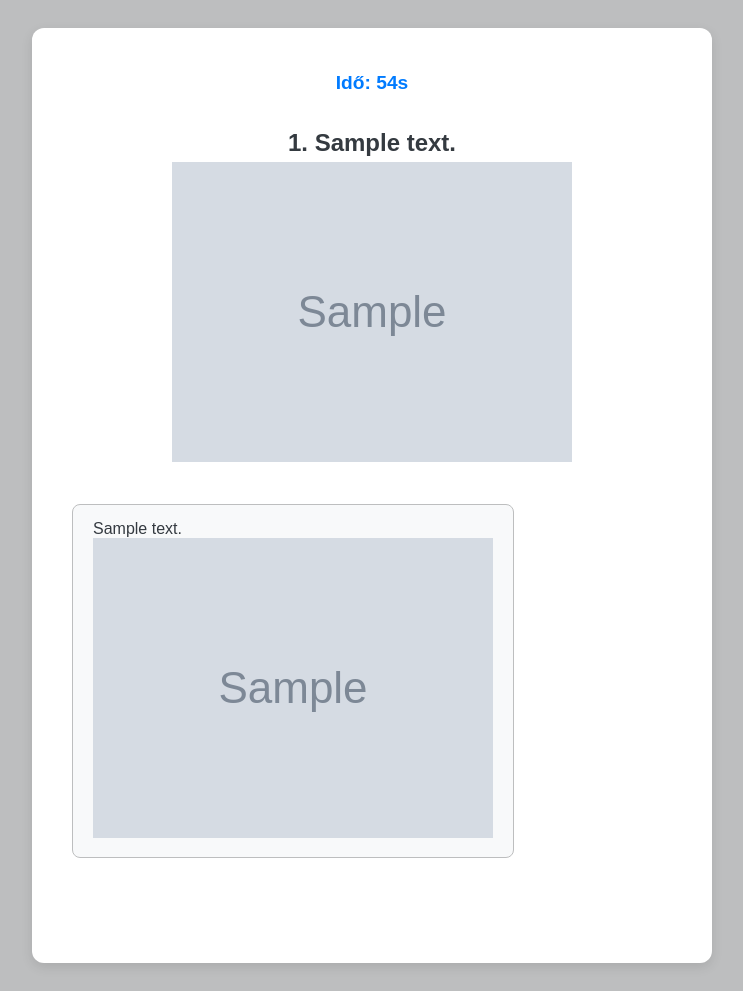
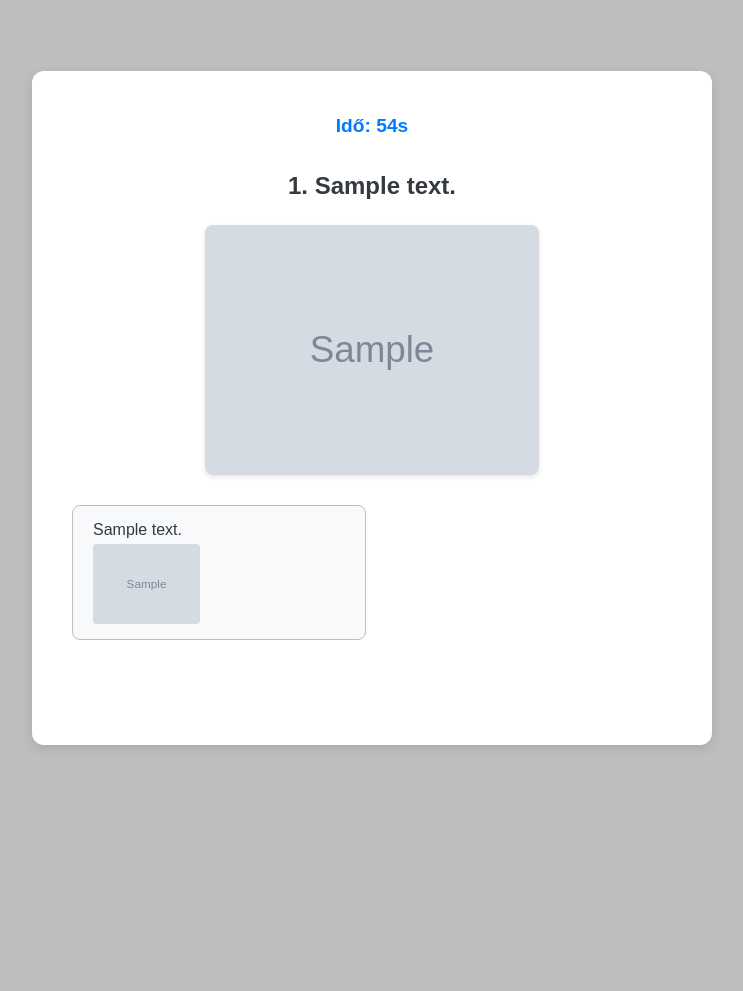
Before and after one commit to TTom08/kresz-quiz-web, a Flask app: template templates/quiz.html in a window 1280 px wide. Shown: the whole page, without its empty margins (268-1011 px from the left). After the commit the page ends 747 px from the top, so only its background shows below. Run offline with Flask 3, Linux system fonts and the light colour scheme; the template is opened without the code that fills it: most values are stand-ins (such as "Sample title", 1, 10 or a date in 2020); grey boxes marked "Sample" are stand-in pictures.

Commit message:
fix image sizes and change restart button to main page, add css to it

```diff
--- a/static/css/quiz.css
+++ b/static/css/quiz.css
@@ -119,11 +119,15 @@ body {
     margin-top: 20px;
 }
 
-#next-button {
+#next-button, #restart-button {
     padding: 8px 20px;
     max-width: 250px;
     width: 100%;
     margin: 0;
+}
+
+#result-screen .cta-button {
+    margin-top: 25px;
 }
 
 #result-screen h2 {
@@ -137,6 +141,32 @@ body {
     color: var(--success-color);
 }
 
+.question-image-container {
+    margin: 20px 0;
+    display: flex;
+    justify-content: center;
+}
+
+.question-image {
+    max-width: 100%;
+    max-height: 250px;
+
+    height: auto;
+    width: auto;
+    border-radius: 8px;
+    box-shadow: 0 2px 5px rgba(0, 0, 0, 0.1);
+}
+
+.answer-image {
+    max-width: 100%;
+    max-height: 80px;
+    height: auto;
+    width: auto;
+    display: block;
+    margin: 5px 0 0 0;
+    border-radius: 4px;
+}
+
 @media (min-width: 500px) {
     #answers-container {
         grid-template-columns: 1fr 1fr;
--- a/static/js/quiz.js
+++ b/static/js/quiz.js
@@ -151,6 +151,8 @@ function loadQuestion() {
 
 // Handling the answer given by the player
 function handleAnswer(clickedButton, answer) {
+    clearInterval(timerInterval);
+
     Array.from(answersContainer.children).forEach(button => {
         button.disabled = true;
     });
--- a/templates/quiz.html
+++ b/templates/quiz.html
@@ -22,12 +22,11 @@
         <div id="result-screen" class="quiz-box" style="display: none;">
             <h2>Kvíz Vége!</h2>
             <p>Pontszámod: <span id="final-score"></span></p>
-            <button onclick="location.reload()" class="cta-button">Újra</button>
+            <button onclick="window.location.href = '/'" class="cta-button" id="restart-button">Vissza a kezdőlapra</button>
         </div>
     </div>
 
     <script>
-        // A FLASK_USERNAME már megfelelően átadásra kerül a korábbi javítások alapján
         const FLASK_USERNAME = "{{ username|safe }}";
         console.log("Felhasználónév a kvíz oldalon:", FLASK_USERNAME);
     </script>
```
